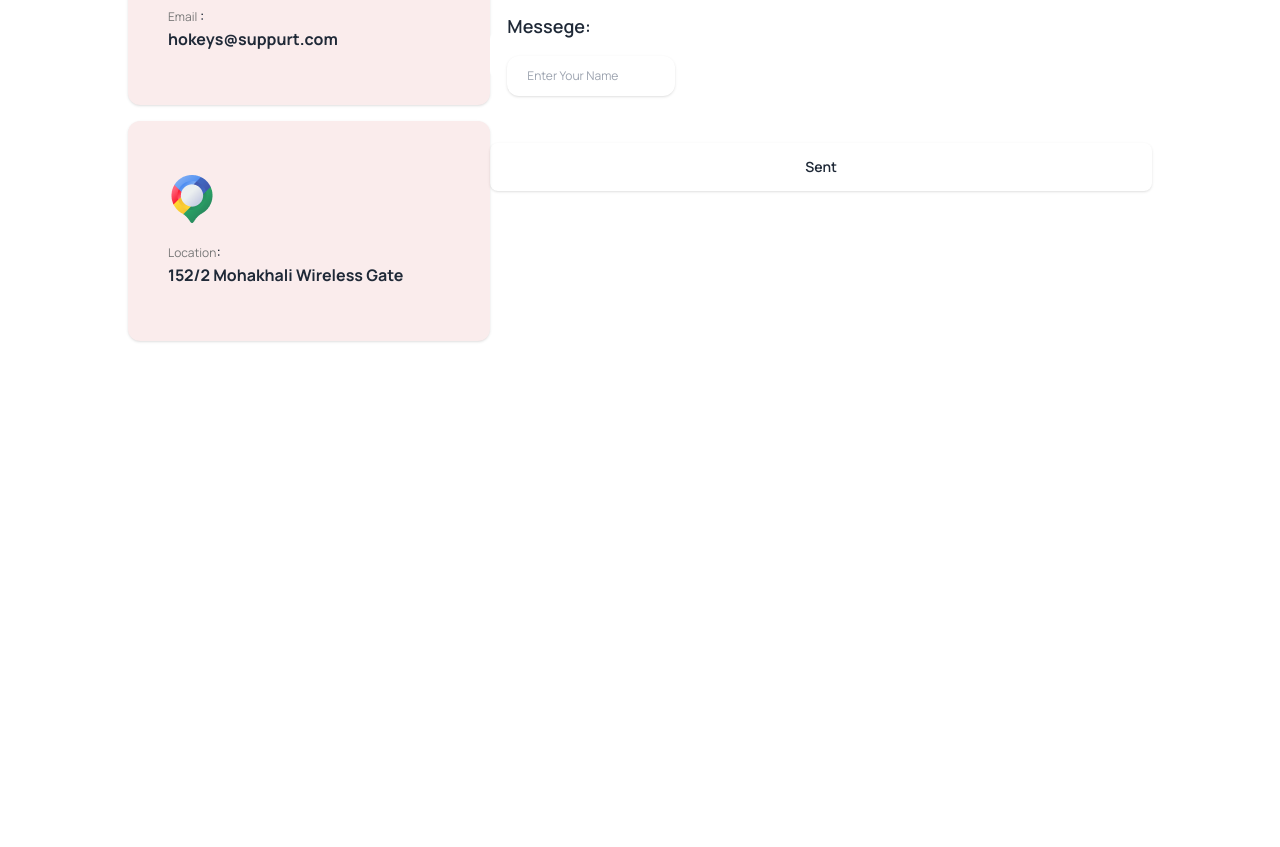
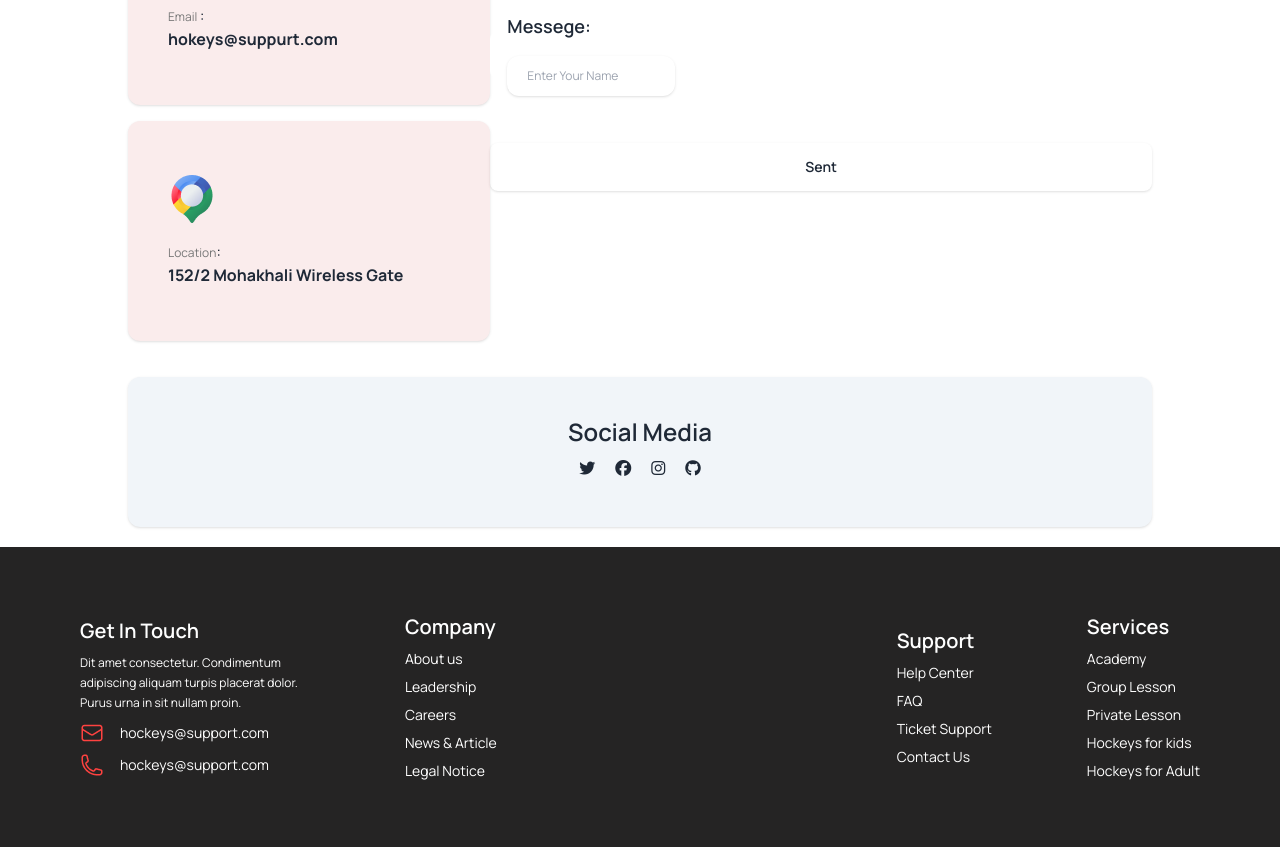
Before and after one commit to mr9asif/Batch9-Assignment-3, a plain HTML site: page index.html in a window 1280 px wide. Shown: the part 4166-5013 px from the top of the page. Before the commit the page ends 4543 px from the top, so only its background shows below. Drawn offline with nearby package versions, Linux system fonts and the light colour scheme.

Commit message:
added footer

```diff
--- a/index.html
+++ b/index.html
@@ -14,6 +14,9 @@
 <link rel="preconnect" href="https://fonts.googleapis.com">
 <link rel="preconnect" href="https://fonts.gstatic.com" crossorigin>
 <link href="https://fonts.googleapis.com/css2?family=Manrope:wght@200;300;400;500;600;700;800&display=swap" rel="stylesheet">
+
+<!-- --icon-cdn link -->
+<link rel="stylesheet" href="https://cdnjs.cloudflare.com/ajax/libs/font-awesome/6.5.1/css/all.min.css" integrity="sha512-DTOQO9RWCH3ppGqcWaEA1BIZOC6xxalwEsw9c2QQeAIftl+Vegovlnee1c9QX4TctnWMn13TZye+giMm8e2LwA==" crossorigin="anonymous" referrerpolicy="no-referrer" />
 
 <!-- Css Style -->
 <style>
@@ -556,11 +559,62 @@
         </div>
 
        </div>
+       <!-- --social part -->
+       <div class="socia-section flex flex-col justify-center items-center py-8 w-full bg-slate-100 rounded-xl h-[150px] mb-5 shadow">
+        <h1 class="text-2xl font-semibold">Social Media</h1>
+        <div class="icon flex gap-5 py-3">
+          <i class="fa-brands fa-twitter"></i>
+          <i class="fa-brands fa-facebook"></i>
+          <i class="fa-brands fa-instagram"></i>
+          <i class="fa-brands fa-github"></i>
+        </div>
+       </div>
 
      </main>
      <!-- footer -->
-     <footer>
 
-     </footer>
+      <footer class="footer p-10 bg-[#252424] text-base-content lg:h-[300px] py-8 lg:flex justify-between items-center px-20">
+        <nav class="py-8">
+          <header class=" text-[#fff] text-xl font-semibold ">Get In Touch</header>
+          <a  class="link link-hover text-[12px] text-[#fff] w-[230px]">Dit amet consectetur. Condimentum  adipiscing aliquam turpis placerat dolor. Purus urna in sit nullam proin. </a>
+         <div class="flex justify-center items-center gap-4">
+         <img src="./Frame7.png" alt=""></i><a class="text-[#fff]">hockeys@support.com</a>
+         </div>
+         <div class="flex justify-center items-center gap-4">
+            <img src="./Frame6.png" alt=""><a class="text-[#fff]">hockeys@support.com</a>
+         </div>
+
+        </nav>
+        <div class="need flex justify-between items-center gap-[40px] lg:gap-[400px]">
+
+          <nav class="py-8 flex flex-col gap-2">
+            <header class="text-xl text-[#fff] font-semibold">Company</header>
+            <a class="link link-hover text-[#fff]">About us</a>
+            <a class="link link-hover text-[#fff]">Leadership</a>
+            <a class="link link-hover text-[#fff]">Careers</a>
+            <a class="link link-hover text-[#fff]">News & Article</a>
+            <a class="link link-hover text-[#fff]">Legal Notice</a>
+          </nav>
+          <nav class="py-8 flex flex-col gap-2">
+            <header class="text-xl text-[#fff] font-semibold">Support</header>
+            <a class="link link-hover text-[#fff]">Help Center</a>
+            <a class="link link-hover text-[#fff]">FAQ</a>
+            <a class="link link-hover text-[#fff]">Ticket Support</a>
+            <a class="link link-hover text-[#fff]">Contact Us</a>
+          </nav>
+        </div>
+          <nav class="py-8">
+
+
+          <header class="text-xl text-[#fff] font-semibold">Services</header>
+          <a class="link link-hover text-[#fff]">Academy</a>
+          <a class="link link-hover text-[#fff]">Group Lesson</a>
+          <a class="link link-hover text-[#fff]">Private Lesson</a>
+          <a class="link link-hover text-[#fff]">Hockeys for kids</a>
+          <a class="link link-hover text-[#fff]">Hockeys for Adult</a>
+        </nav>
+
+      </footer>
+
 </body>
 </html>
```
Also changed, not shown: Frame6.png (added), Frame7.png (added).
